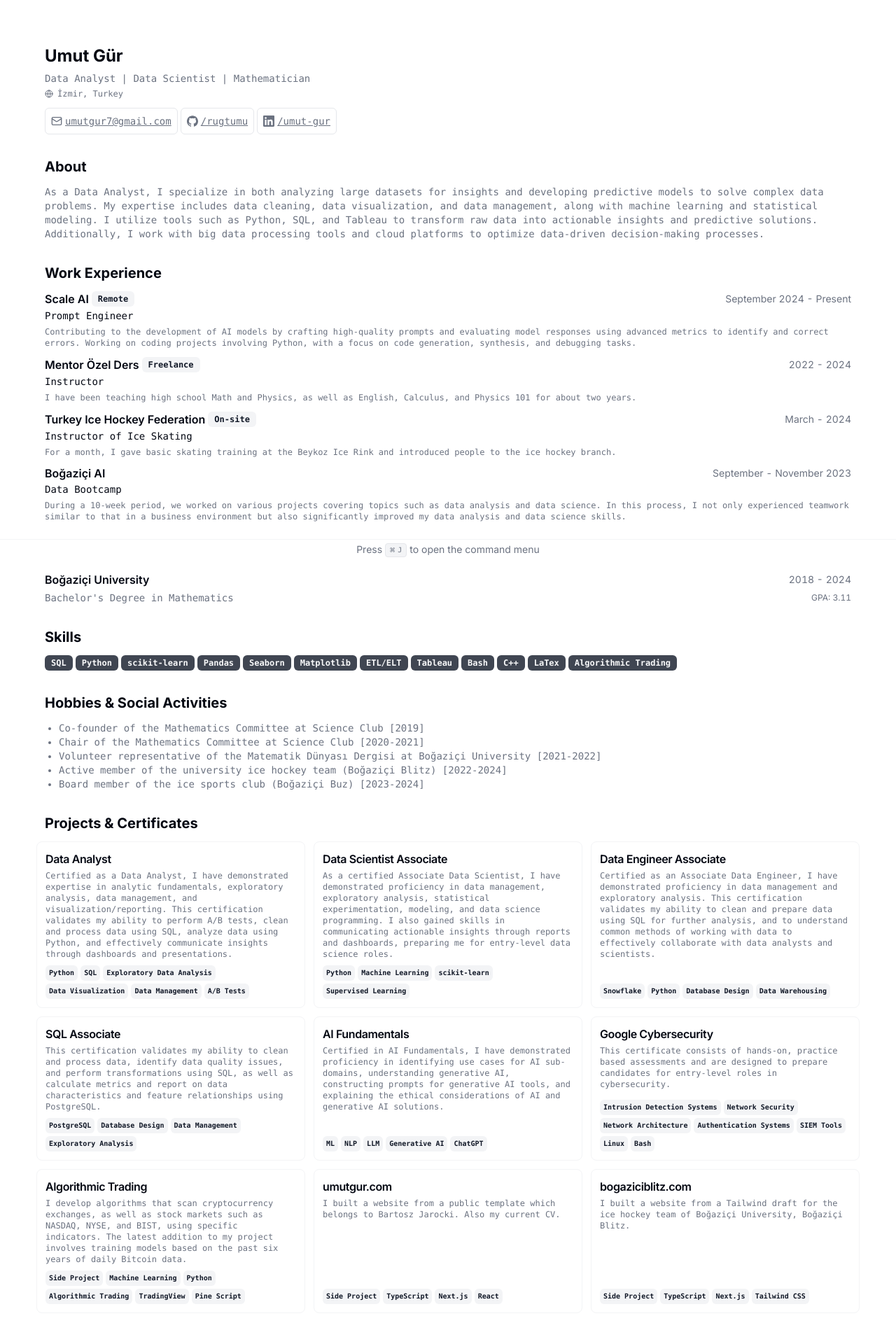
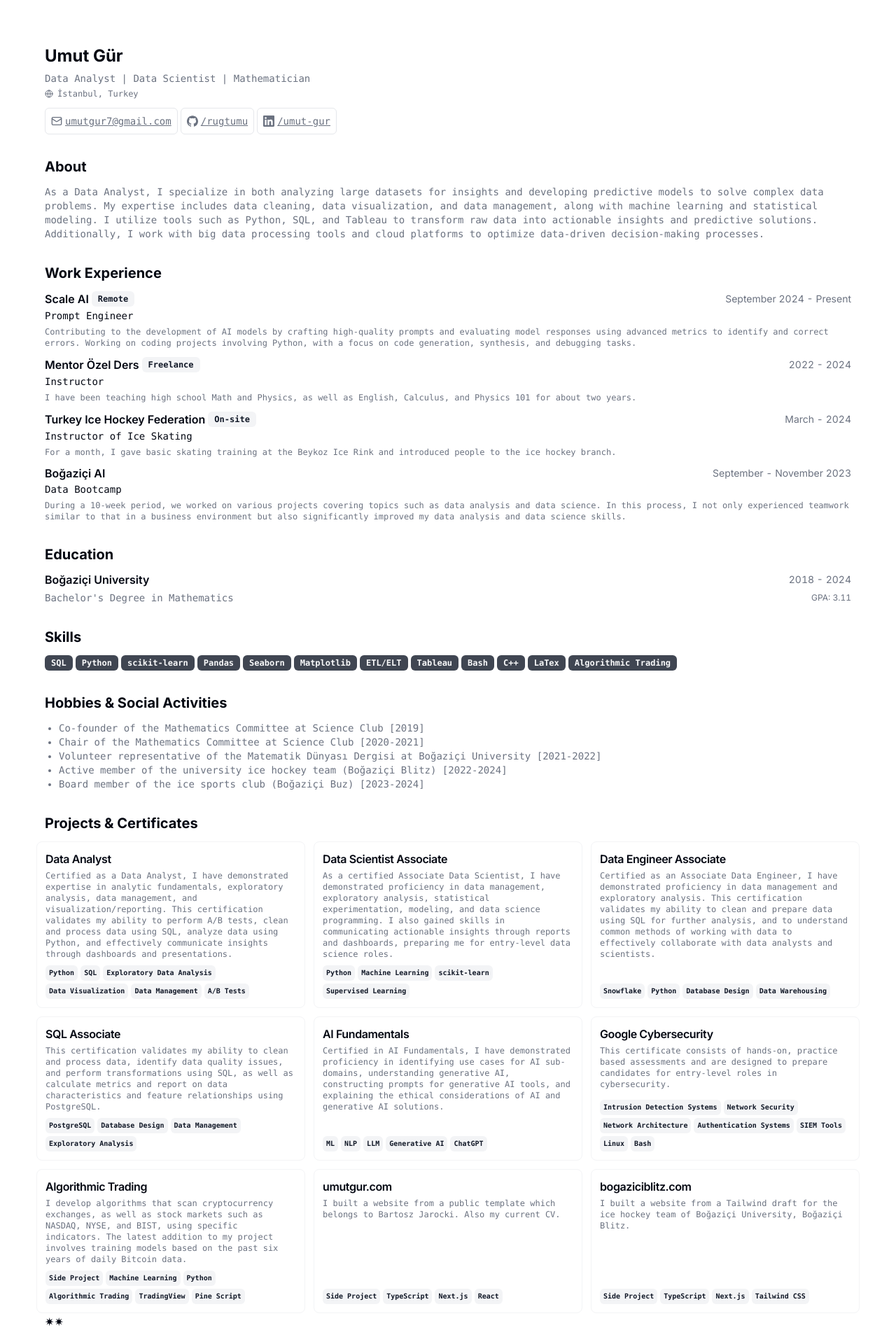
Before and after one commit to rugtumu/CV, a Next.js app: page /cv in a window 1280 px wide. Shown: the top 1920 px of the page at 70% size. Built offline with nearby package versions, Linux system fonts and the light colour scheme.

Commit message:
Command menu removed

```diff
--- a/src/app/cv-turkce/page.tsx
+++ b/src/app/cv-turkce/page.tsx
@@ -198,19 +198,9 @@ export default function Page() {
           </div>
         </Section>
       </section>
-
-      <CommandMenu
-        links={[
-          {
-            url: RESUME_DATA_TR.personalWebsiteUrl,
-            title: "Personal Website",
-          },
-          ...RESUME_DATA_TR.contact.social.map((socialMediaLink) => ({
-            url: socialMediaLink.url,
-            title: socialMediaLink.name,
-          })),
-        ]}
-      />
+      <p>
+      ✷✷
+      </p>
     </div>
   );
 }
--- a/src/app/cv/page.tsx
+++ b/src/app/cv/page.tsx
@@ -207,19 +207,9 @@ export default function Page() {
           </div>
         </Section>
       </section>
-
-      <CommandMenu
-        links={[
-          {
-            url: RESUME_DATA.personalWebsiteUrl,
-            title: "Personal Website",
-          },
-          ...RESUME_DATA.contact.social.map((socialMediaLink) => ({
-            url: socialMediaLink.url,
-            title: socialMediaLink.name,
-          })),
-        ]}
-      />
+      <p>
+      ✷✷
+      </p>
     </div>
   );
 }
--- a/src/app/page.tsx
+++ b/src/app/page.tsx
@@ -210,19 +210,9 @@ export default function Page() {
           </div>
         </Section>
       </section>
-
-      <CommandMenu
-        links={[
-          {
-            url: RESUME_DATA.personalWebsiteUrl,
-            title: "Personal Website",
-          },
-          ...RESUME_DATA.contact.social.map((socialMediaLink) => ({
-            url: socialMediaLink.url,
-            title: socialMediaLink.name,
-          })),
-        ]}
-      />
+      <p>
+      ✷✷
+      </p>
     </main>
   );
 }
--- a/src/data/resume-data-turkish.tsx
+++ b/src/data/resume-data-turkish.tsx
@@ -27,7 +27,7 @@ import {
     about:
       "Veri Analisti | Veri Bilimcisi | Matematikçi",
     summary:
-      "Bir veri analisti olarak, hem büyük veri setlerini analiz ederek içgörüler elde etme hem de karmaşık veri problemlerini çözmek için modeller geliştirme konusunda yetkinim. Uzmanlık alanlarım arasında veri temizleme, veri görselleştirme ve veri yönetimi bulunmakta, ayrıca makine öğrenimi ve istatistiksel modelleme konusunda deneyim sahibiyim. Python, SQL ve Tableau gibi araçları kullanarak ham veriyi uygulanabilir içgörülere ve tahmine dayalı çözümlere dönüştürüyorum. Ayrıca, büyük veri işleme araçları ve bulut platformları ile çalışarak veri odaklı karar alma süreçlerini optimize ediyorum.",
+      `Bir veri analisti olarak, hem büyük veri setlerini analiz ederek içgörüler elde etme hem de karmaşık veri problemlerini çözmek için modeller geliştirme konusunda yetkinim. Uzmanlık alanlarım arasında veri temizleme, veri görselleştirme ve veri yönetimi bulunmakta, ayrıca makine öğrenimi ve istatistiksel modelleme konusunda deneyim sahibiyim. Python, SQL ve Tableau gibi araçları kullanarak ham veriyi uygulanabilir içgörülere ve tahmine dayalı çözümlere dönüştürüyorum. Ayrıca, büyük veri işleme araçları ve bulut platformları ile çalışarak veri odaklı karar alma süreçlerini optimize ediyorum.`,
     avatarUrl: "https://avatars.githubusercontent.com/u/150899294?s=400&u=54d40f937758ae3e54838c602f180e80ffbf0e63&v=4",
     personalWebsiteUrl: "",
     contact: {
--- a/src/data/resume-data.tsx
+++ b/src/data/resume-data.tsx
@@ -23,8 +23,8 @@ import avatarImage from "@/public/images/avatar.jpg";
 export const RESUME_DATA = {
   name: "Umut Gür",
   initials: "UG",
-  location: "İzmir, Turkey",
-  locationLink: "https://www.google.com/maps/place/Izmir/",
+  location: "İstanbul, Turkey",
+  locationLink: "https://www.google.com/maps/place/Istanbul/",
   about:
     "Data Analyst | Data Scientist | Mathematician",
   summary:
```
